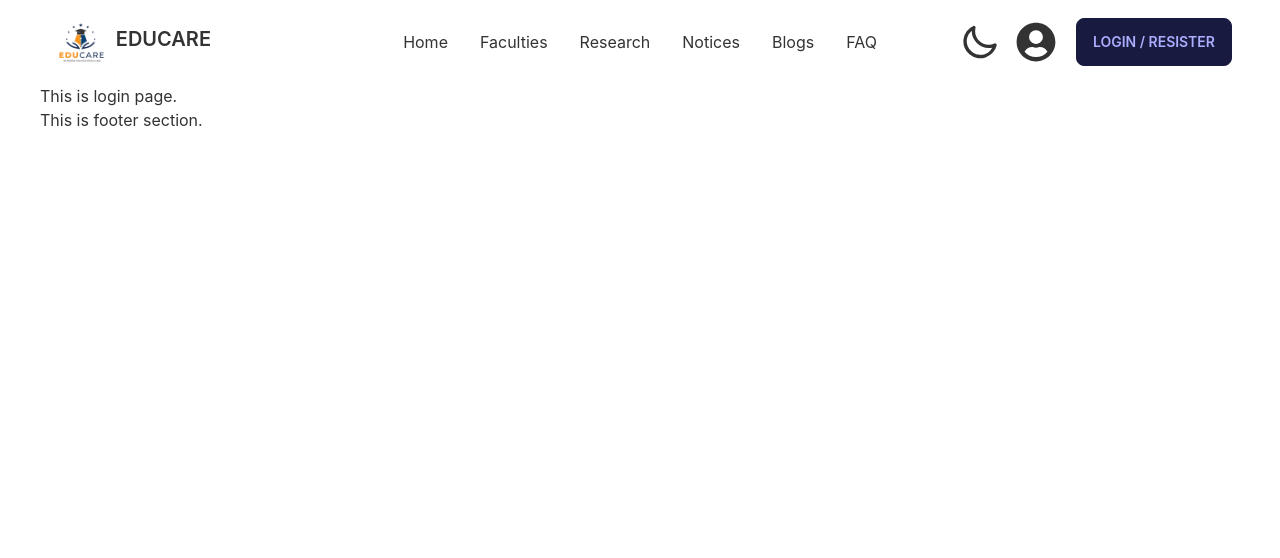
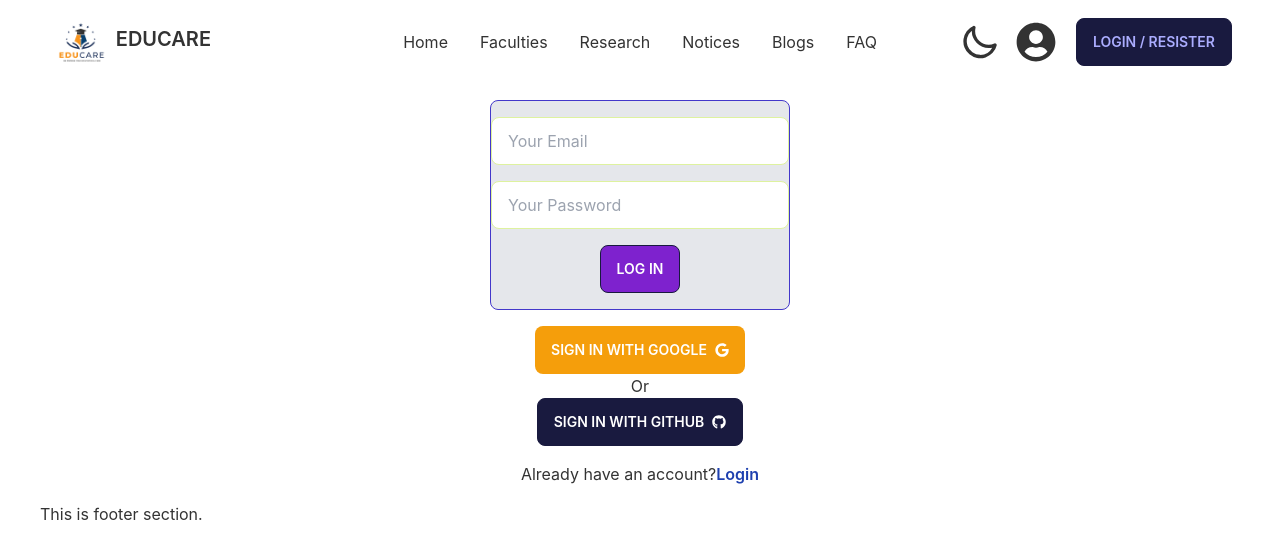
Before and after one commit to OmurRifat/edu-care-client, a React (Create React App) app: page /login in a window 1280 px wide. Shown: the top 558 px of the page. Built offline with nearby package versions, Linux system fonts and the light colour scheme.

Commit message:
signin and log out implemented

```diff
--- a/src/components/Login/Login.js
+++ b/src/components/Login/Login.js
@@ -1,9 +1,56 @@
-import React from 'react';
+import { GithubAuthProvider, GoogleAuthProvider } from 'firebase/auth';
+import React, { useContext } from 'react';
+import { FaGithub, FaGoogle } from 'react-icons/fa';
+import { Link } from 'react-router-dom';
+import { AuthContext } from '../../userContext/AuthProvider';
 
 const Login = () => {
+    const googleProvider = new GoogleAuthProvider();
+    const gitProvider = new GithubAuthProvider();
+
+    const { setUser, googleSignIn, emailPassSignIn, gitHubSignIn } = useContext(AuthContext);
+
+    const handleEmailPassSignIn = (e) => {
+        e.preventDefault();
+        const from = e.target.form;
+        const email = from.email.value;
+        const password = from.password.value;
+
+        emailPassSignIn(email, password)
+            .then(result => {
+                setUser(result.user)
+                from.reset();
+            })
+            .catch(error => console.error(error))
+    }
+
+    const handleGoogleSignIn = () => {
+        googleSignIn(googleProvider)
+            .then(result => {
+                setUser(result.user);
+            })
+            .catch(error => console.error(error))
+    }
+    const handleGithubSignIn = () => {
+        gitHubSignIn(gitProvider)
+            .then(result => {
+                setUser(result.user);
+            })
+            .catch(error => { console.error(error) })
+    }
     return (
-        <div>
-            <h4>This is login page.</h4>
+        <div className='text-center'>
+            <form onSubmit={ handleEmailPassSignIn } className="flex flex-col items-center my-4 w-1/4 mx-auto border p border-indigo-700 rounded-lg bg-gray-200">
+                <input required id='email' type="email" placeholder="Your Email" className="my-4 input input-bordered input-success w-full max-w-xs" />
+                <input required id='password' type="password" placeholder="Your Password" className="mb-4 input input-bordered input-success w-full max-w-xs" />
+                <button onClick={ handleEmailPassSignIn } className="btn bg-purple-700 text-white mb-4">Log In</button>
+            </form>
+            <button onClick={ handleGoogleSignIn } className="btn bg-amber-500 border-0 text-white">Sign In with Google <FaGoogle className='ml-2'></FaGoogle></button>
+            <p className=''>Or</p>
+            <button onClick={ handleGithubSignIn } className="btn text-white">Sign In with GitHub <FaGithub className='ml-2'></FaGithub></button>
+            <div className='my-4'>
+                <h6>Already have an account?<Link className='text-blue-800 font-semibold' to='/login'>Login</Link></h6>
+            </div>
         </div>
     );
 };
--- a/src/components/Register/Register.js
+++ b/src/components/Register/Register.js
@@ -1,13 +1,16 @@
-import { GoogleAuthProvider } from 'firebase/auth';
+import { GithubAuthProvider, GoogleAuthProvider } from 'firebase/auth';
 import React, { useContext } from 'react';
+import { FaGithub, FaGoogle } from 'react-icons/fa';
+import { Link } from 'react-router-dom';
 import { AuthContext } from '../../userContext/AuthProvider';
 
 
 
 const Register = () => {
     const googleProvider = new GoogleAuthProvider();
+    const gitProvider = new GithubAuthProvider();
 
-    const { setUser, googleSignIn, registerEmailPass } = useContext(AuthContext);
+    const { setUser, googleSignIn, registerEmailPass, gitHubSignIn } = useContext(AuthContext);
 
     const handleEmailPassRegister = (e) => {
         e.preventDefault();
@@ -19,7 +22,7 @@ const Register = () => {
 
         registerEmailPass(email, password)
             .then(result => {
-                console.log(result.user)
+                setUser(result.user)
                 from.reset();
             })
             .catch(error => console.error(error))
@@ -32,6 +35,15 @@ const Register = () => {
             })
             .catch(error => console.error(error))
     }
+
+    const handleGithubSignIn = () => {
+        gitHubSignIn(gitProvider)
+            .then(result => {
+                setUser(result.user);
+            })
+            .catch(error => { console.error(error) })
+    }
+
     return (
         <div className='text-center'>
             <form onSubmit={ handleEmailPassRegister } className="flex flex-col items-center my-4 w-1/4 mx-auto border p border-indigo-700 rounded-lg bg-gray-200">
@@ -39,11 +51,14 @@ const Register = () => {
                 <input required id='photoURL' type="text" placeholder="Photo URL" className="my-4 input input-bordered input-success w-full max-w-xs" />
                 <input required id='email' type="email" placeholder="Your Email" className="mb-4 input input-bordered input-success w-full max-w-xs" />
                 <input required id='password' type="password" placeholder="Your Password" className="mb-4 input input-bordered input-success w-full max-w-xs" />
-                <button onClick={ handleEmailPassRegister } className="btn bg-purple-700 text-white mb-4">Submit</button>
+                <button onClick={ handleEmailPassRegister } className="btn bg-purple-700 text-white mb-4">Register</button>
             </form>
-            <button onClick={ handleGoogleSignIn } className="btn bg-amber-500 border-0 text-white">Sign In with Google</button>
+            <button onClick={ handleGoogleSignIn } className="btn bg-amber-500 border-0 text-white">Sign In with Google <FaGoogle className='ml-2'></FaGoogle></button>
             <p className=''>Or</p>
-            <button onClick={ handleGoogleSignIn } className="btn text-white">Sign In with GitHub</button>
+            <button onClick={ handleGithubSignIn } className="btn text-white">Sign In with GitHub <FaGithub className='ml-2'></FaGithub></button>
+            <div className='my-4'>
+                <h6>Already have an account?<Link className='text-blue-800 font-semibold' to='/login'>Login</Link></h6>
+            </div>
         </div>
     );
 };
--- a/src/components/Shared/Header/Header.js
+++ b/src/components/Shared/Header/Header.js
@@ -1,10 +1,19 @@
-import React from 'react';
+import React, { useContext } from 'react';
 import { Link } from 'react-router-dom';
 import img from '../../../images/logo.png'
 import { FaUserCircle } from 'react-icons/fa'
 import './Header.css'
+import { AuthContext } from '../../../userContext/AuthProvider';
 
 const Header = () => {
+    const { user, setUser, logOut } = useContext(AuthContext)
+    const handleLogOUt = () => {
+        logOut()
+            .then(result => {
+                setUser(null)
+            })
+            .catch(error => console.error(error))
+    }
     return (
         <div className="navbar bg-base-100 sticky">
             <div className="navbar-start">
@@ -44,8 +53,18 @@ const Header = () => {
                     <svg className="swap-off fill-current w-10 h-10" xmlns="http://www.w3.org/2000/svg" viewBox="0 0 24 24"><path d="M21.64,13a1,1,0,0,0-1.05-.14,8.05,8.05,0,0,1-3.37.73A8.15,8.15,0,0,1,9.08,5.49a8.59,8.59,0,0,1,.25-2A1,1,0,0,0,8,2.36,10.14,10.14,0,1,0,22,14.05,1,1,0,0,0,21.64,13Zm-9.5,6.69A8.14,8.14,0,0,1,7.08,5.22v.27A10.15,10.15,0,0,0,17.22,15.63a9.79,9.79,0,0,0,2.1-.22A8.11,8.11,0,0,1,12.14,19.73Z" /></svg>
 
                 </label>
-                <Link id='user-profile' title='User Name' style={ { width: "" } }><FaUserCircle></FaUserCircle></Link>
-                <Link to='/register' className="btn">Login / Resister</Link>
+                {
+                    user?.uid ?
+                        <>
+                            <Link id='user-profile' title='User Name' style={ { width: "" } }><FaUserCircle></FaUserCircle></Link>
+                            <Link onClick={ handleLogOUt } className="btn">Log Out</Link>
+                        </>
+                        :
+                        <>
+                            <Link id='user-profile' title='User Name' style={ { width: "" } }><FaUserCircle></FaUserCircle></Link>
+                            <Link to='/register' className="btn">Login / Resister</Link>
+                        </>
+                }
             </div>
         </div>
     );
--- a/src/userContext/AuthProvider.js
+++ b/src/userContext/AuthProvider.js
@@ -1,5 +1,5 @@
 import React, { createContext, useState } from 'react';
-import { createUserWithEmailAndPassword, getAuth, signInWithEmailAndPassword, signInWithPopup } from 'firebase/auth'
+import { createUserWithEmailAndPassword, getAuth, GithubAuthProvider, signInWithEmailAndPassword, signInWithPopup, signOut } from 'firebase/auth'
 import app from '../firebase/firebase.config';
 
 export const AuthContext = createContext();
@@ -20,7 +20,15 @@ const AuthProvider = ({ children }) => {
         return signInWithPopup(auth, googleProvider);
     }
 
-    const authInfo = { user, setUser, registerEmailPass, emailPassSignIn, googleSignIn }
+    const gitHubSignIn = (gitProvider) => {
+        return signInWithPopup(auth, gitProvider)
+    }
+
+    const logOut = () => {
+        return signOut(auth)
+    }
+
+    const authInfo = { user, setUser, registerEmailPass, emailPassSignIn, googleSignIn, gitHubSignIn, logOut }
 
     console.log(user)
     return (
```
